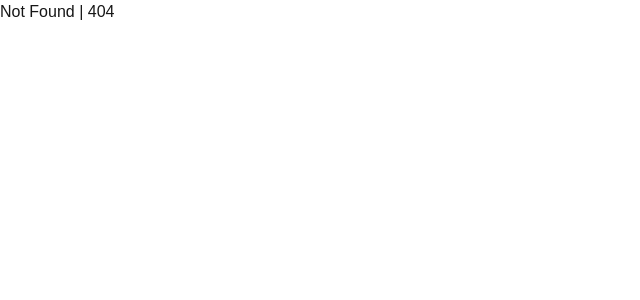
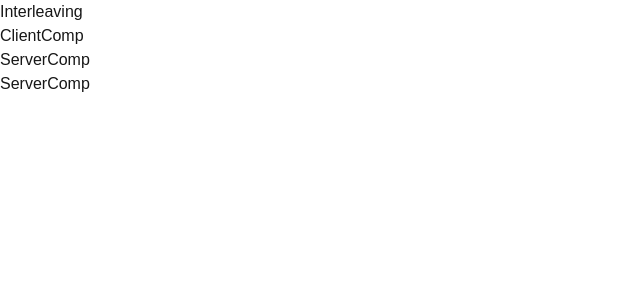
Before and after one commit to DEV-AK-Singh/NextJS-Concepts, a Next.js app: page /interleaving in a window 1280 px wide. Before the commit this address had no page. Shown: the top 300 px of the page, without its empty margins (0-640 px from the left). Built offline with nearby package versions, Linux system fonts and the light colour scheme.

Commit message:
done client component interleaving concept

```diff
--- a/package.json
+++ b/package.json
@@ -11,6 +11,7 @@
   "dependencies": {
     "@types/react-slick": "^0.23.13",
     "client-only": "^0.0.1",
+    "fs": "^0.0.1-security",
     "next": "15.5.4",
     "react": "19.1.0",
     "react-dom": "19.1.0",
--- /dev/null
+++ b/src/app/components/client-comp.tsx
@@ -0,0 +1,13 @@
+"use client";
+
+import React from "react";
+// import ServerComp from "./server-comp";
+
+export default function ClientComp({children}: Readonly<{children: React.ReactNode}>) {
+    console.log("client comp");
+  return <>
+    <h1>ClientComp</h1>
+    {children}
+    {/* <ServerComp /> */}
+  </>;
+}
--- /dev/null
+++ b/src/app/components/server-comp.tsx
@@ -0,0 +1,13 @@
+// import ClientComp from "./client-comp";
+import fs from "fs";
+
+export default function ServerComp() {
+    fs.readFileSync("src/app/page.tsx");
+    console.log("server comp");
+  return (
+    <>
+      <h1>ServerComp</h1>
+      {/* <ClientComp /> */}
+    </>
+  );
+}
--- /dev/null
+++ b/src/app/interleaving/page.tsx
@@ -0,0 +1,13 @@
+import React from "react";
+import ClientComp from "../components/client-comp";
+import ServerComp from "../components/server-comp";
+
+export default function Interleaving() {
+  return <>
+    <div>Interleaving</div>
+    <ClientComp>
+        <ServerComp />
+    </ClientComp>
+    <ServerComp />
+  </>;
+}
```
Also changed, not shown: 1 other file (tests, documents, lock files or other folders).
